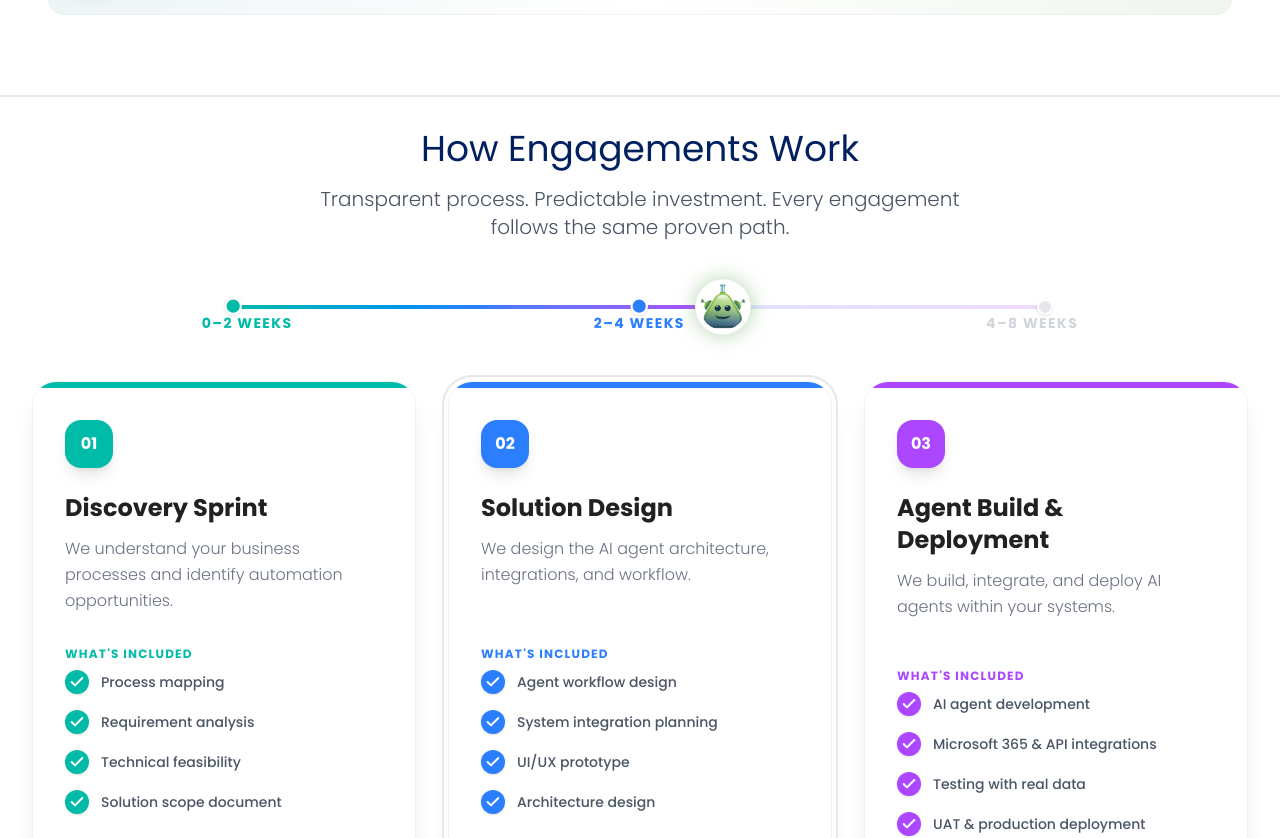
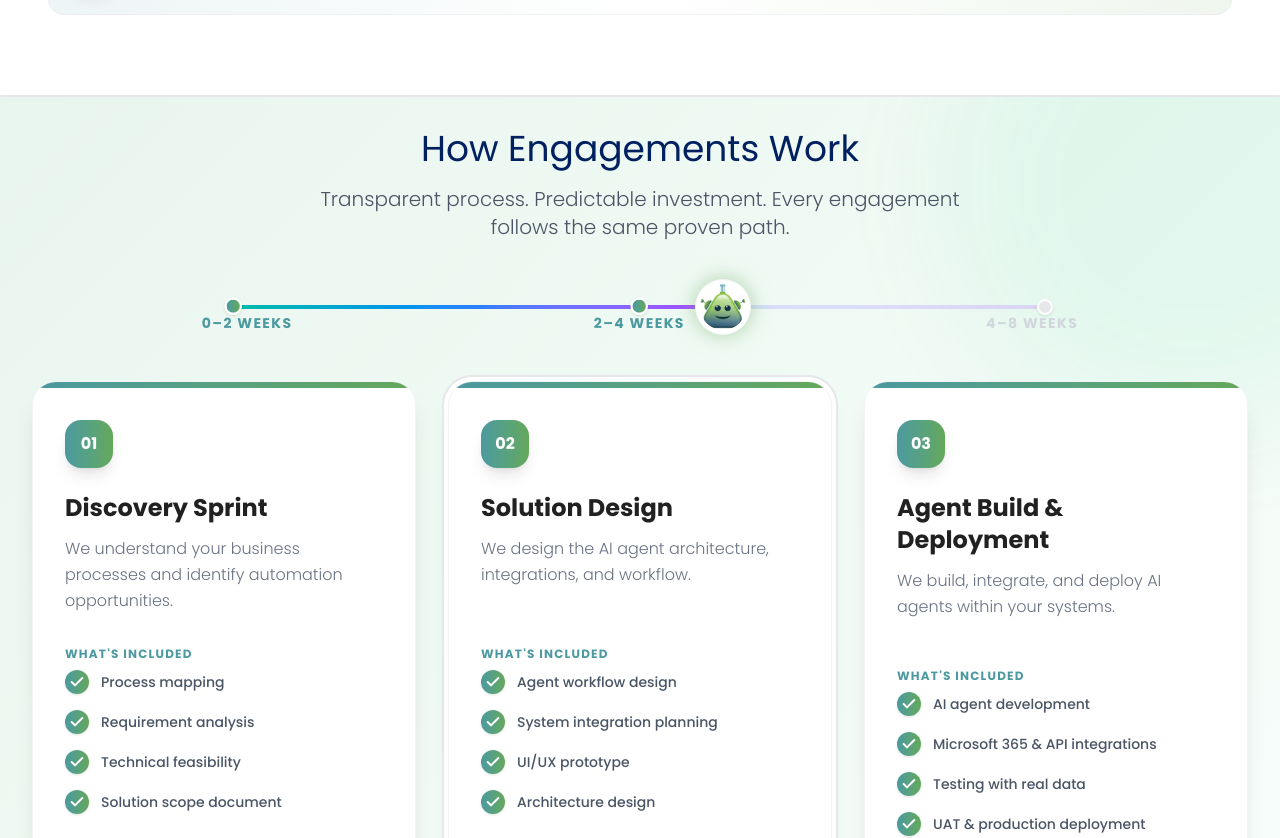
Before and after one commit to A365shift-DevTeam/A365-Automation, a React (Vite) app: page / in a window 1280 px wide. Shown: the part 4545-5383 px from the top of the page. Built offline with nearby package versions, Linux system fonts and the light colour scheme.

Commit message:
card color changed

```diff
--- a/src/components/sections/HowEngagementsWork.tsx
+++ b/src/components/sections/HowEngagementsWork.tsx
@@ -11,10 +11,10 @@ const PHASES = [
     desc: 'We understand your business processes and identify automation opportunities.',
     included: ['Process mapping', 'Requirement analysis', 'Technical feasibility', 'Solution scope document'],
     outcome: 'Clear roadmap and project scope.',
-    colorClass: 'text-teal-500',
-    bgClass: 'bg-teal-500',
-    lightBgClass: 'bg-teal-50',
-    accentColor: '#0ea5e9' // teal-500
+    colorClass: 'text-[#4C99A0]',
+    bgClass: 'bg-gradient-to-r from-[#4C99A0] to-[#65A859]',
+    lightBgClass: 'bg-[#4C99A0]/10',
+    accentColor: '#4C99A0' // teal-500
   },
   {
     step: '02',
@@ -23,10 +23,10 @@ const PHASES = [
     desc: 'We design the AI agent architecture, integrations, and workflow.',
     included: ['Agent workflow design', 'System integration planning', 'UI/UX prototype', 'Architecture design'],
     outcome: 'Approved design ready for development.',
-    colorClass: 'text-blue-500',
-    bgClass: 'bg-blue-500',
-    lightBgClass: 'bg-blue-50',
-    accentColor: '#3b82f6' // blue-500
+    colorClass: 'text-[#4C99A0]',
+    bgClass: 'bg-gradient-to-r from-[#4C99A0] to-[#65A859]',
+    lightBgClass: 'bg-[#4C99A0]/10',
+    accentColor: '#4C99A0' // blue-500
   },
   {
     step: '03',
@@ -35,10 +35,10 @@ const PHASES = [
     desc: 'We build, integrate, and deploy AI agents within your systems.',
     included: ['AI agent development', 'Microsoft 365 & API integrations', 'Testing with real data', 'UAT & production deployment'],
     outcome: 'Production-ready AI automation.',
-    colorClass: 'text-purple-500',
-    bgClass: 'bg-purple-500',
-    lightBgClass: 'bg-purple-50',
-    accentColor: '#8b5cf6' // purple-500
+    colorClass: 'text-[#4C99A0]',
+    bgClass: 'bg-gradient-to-r from-[#4C99A0] to-[#65A859]',
+    lightBgClass: 'bg-[#4C99A0]/10',
+    accentColor: '#4C99A0' // purple-500
   },
 ];
 
@@ -62,7 +62,43 @@ export default function HowEngagementsWork() {
   });
 
   return (
-    <section id="how-it-works" className="relative md:h-[250vh] bg-white dark:bg-gray-950" ref={sectionRef}>
+    <section
+      id="how-it-works"
+      className="relative md:h-[250vh] bg-white dark:bg-gray-950"
+      style={{
+        background: 'linear-gradient(135deg, #e8f5ee 0%, #f0faf4 30%, #f7fdfa 60%, #ffffff 100%)'
+      }}
+      ref={sectionRef}
+    >
+      {/* Professional Background Glows */}
+      <div className="absolute inset-0 overflow-hidden pointer-events-none">
+        <motion.div
+          className="absolute -top-40 -right-40 w-[500px] h-[500px] rounded-full blur-3xl pointer-events-none"
+          style={{ backgroundColor: 'rgba(16,185,129,0.08)' }}
+          animate={{
+            y: [0, -12, 0],
+            opacity: [0.9, 1, 0.9],
+          }}
+          transition={{
+            duration: 8,
+            repeat: Infinity,
+            ease: "easeInOut"
+          }}
+        />
+        <motion.div
+          className="absolute top-1/2 -left-32 w-[400px] h-[400px] rounded-full blur-3xl pointer-events-none"
+          style={{ backgroundColor: 'rgba(59,130,246,0.08)' }}
+          animate={{
+            y: [0, 10, 0],
+            x: [0, 8, 0],
+          }}
+          transition={{
+            duration: 10,
+            repeat: Infinity,
+            ease: "easeInOut"
+          }}
+        />
+      </div>
       <div className="md:sticky md:top-[80px] flex flex-col justify-start pt-8 pb-4 max-w-7xl mx-auto px-6 lg:px-8 overflow-visible">
         <div className="text-center mb-16">
           <h2 className="text-2xl md:text-4xl mb-4 section-title">How Engagements Work</h2>
@@ -89,8 +125,7 @@ export default function HowEngagementsWork() {
             {[16.6, 50, 83.3].map((pct, i) => (
               <div
                 key={i}
-                className={`absolute top-1/2 w-4 h-4 rounded-full border-2 shadow-sm z-10 transition-all duration-300 ${
-                  activeCardIndex >= i
+                className={`absolute top-1/2 w-4 h-4 rounded-full border-2 shadow-sm z-10 transition-all duration-300 ${activeCardIndex >= i
                     ? `${PHASES[i].bgClass} border-white scale-110`
                     : 'bg-gray-200 border-white'
                   }`}
@@ -115,10 +150,8 @@ export default function HowEngagementsWork() {
             {PHASES.map((phase, i) => (
               <span
                 key={phase.step}
-                className={`text-sm tracking-widest font-bold transition-colors duration-300 ${
-                  activeCardIndex >= i ? phase.colorClass : 'text-gray-300'
-                } ${
-                  i === 0 ? '-ml-8' : i === 2 ? '-mr-8' : ''
+                className={`text-sm tracking-widest font-bold transition-colors duration-300 ${activeCardIndex >= i ? phase.colorClass : 'text-gray-300'
+                  } ${i === 0 ? '-ml-8' : i === 2 ? '-mr-8' : ''
                   }`}
               >
                 {phase.weeks}
@@ -136,8 +169,7 @@ export default function HowEngagementsWork() {
               whileInView={{ opacity: 1, y: 0 }}
               viewport={{ once: true }}
               transition={{ duration: 0.6 }}
-              className={`bg-white dark:bg-gray-900 rounded-3xl border border-gray-100 dark:border-gray-800 shadow-xl overflow-hidden flex flex-col h-full transition-all duration-500 ${
-                activeCardIndex === i ? 'ring-2 ring-offset-4 ring-opacity-50 ring-gray-200' : ''
+              className={`bg-white dark:bg-gray-900 rounded-3xl border border-gray-100 dark:border-gray-800 shadow-xl overflow-hidden flex flex-col h-full transition-all duration-500 ${activeCardIndex === i ? 'ring-2 ring-offset-4 ring-opacity-50 ring-gray-200' : ''
                 }`}
             >
               {/* Colored top bar accent */}
```
Lines whose indentation alone changed are shown as unchanged.
